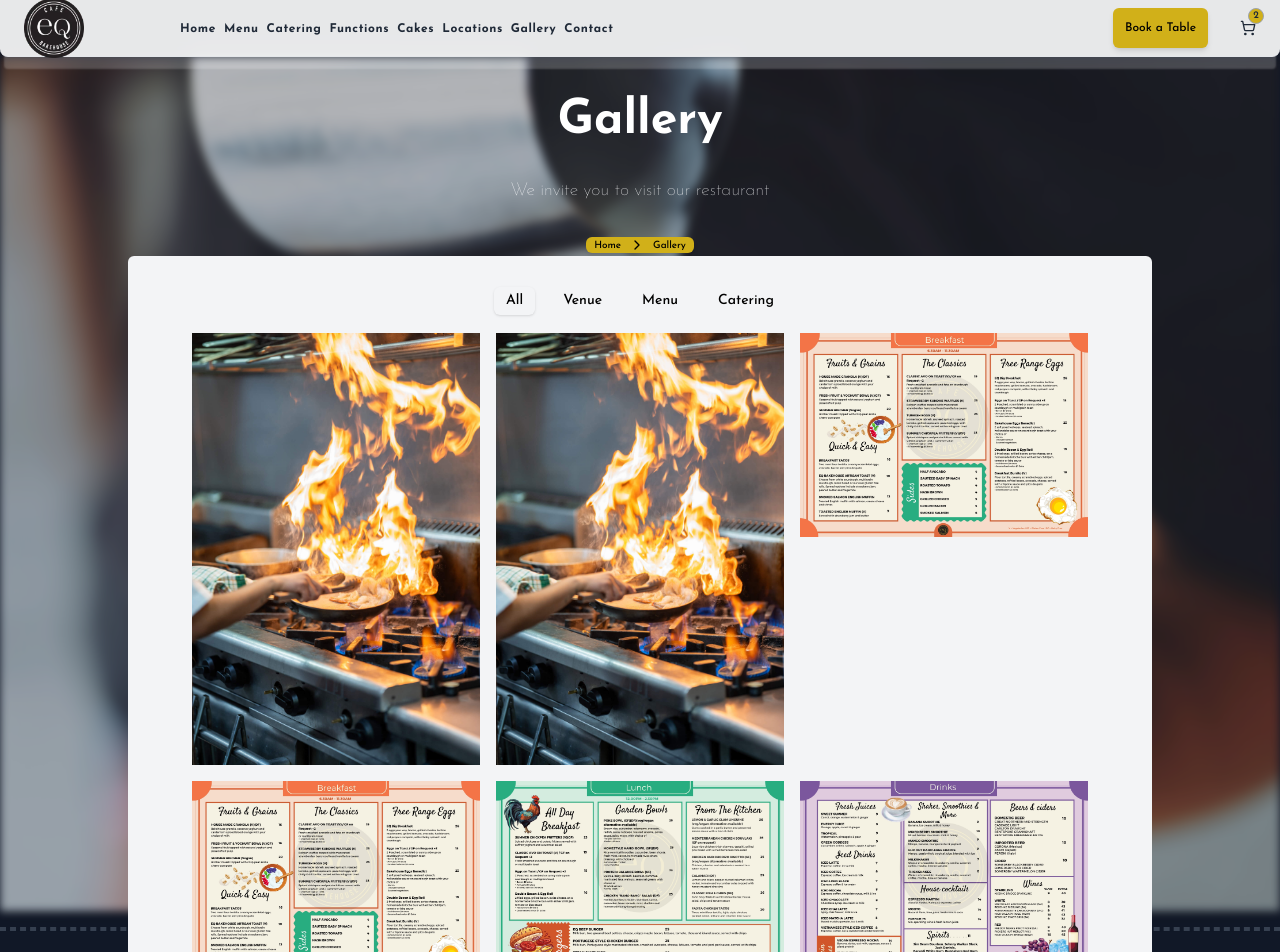
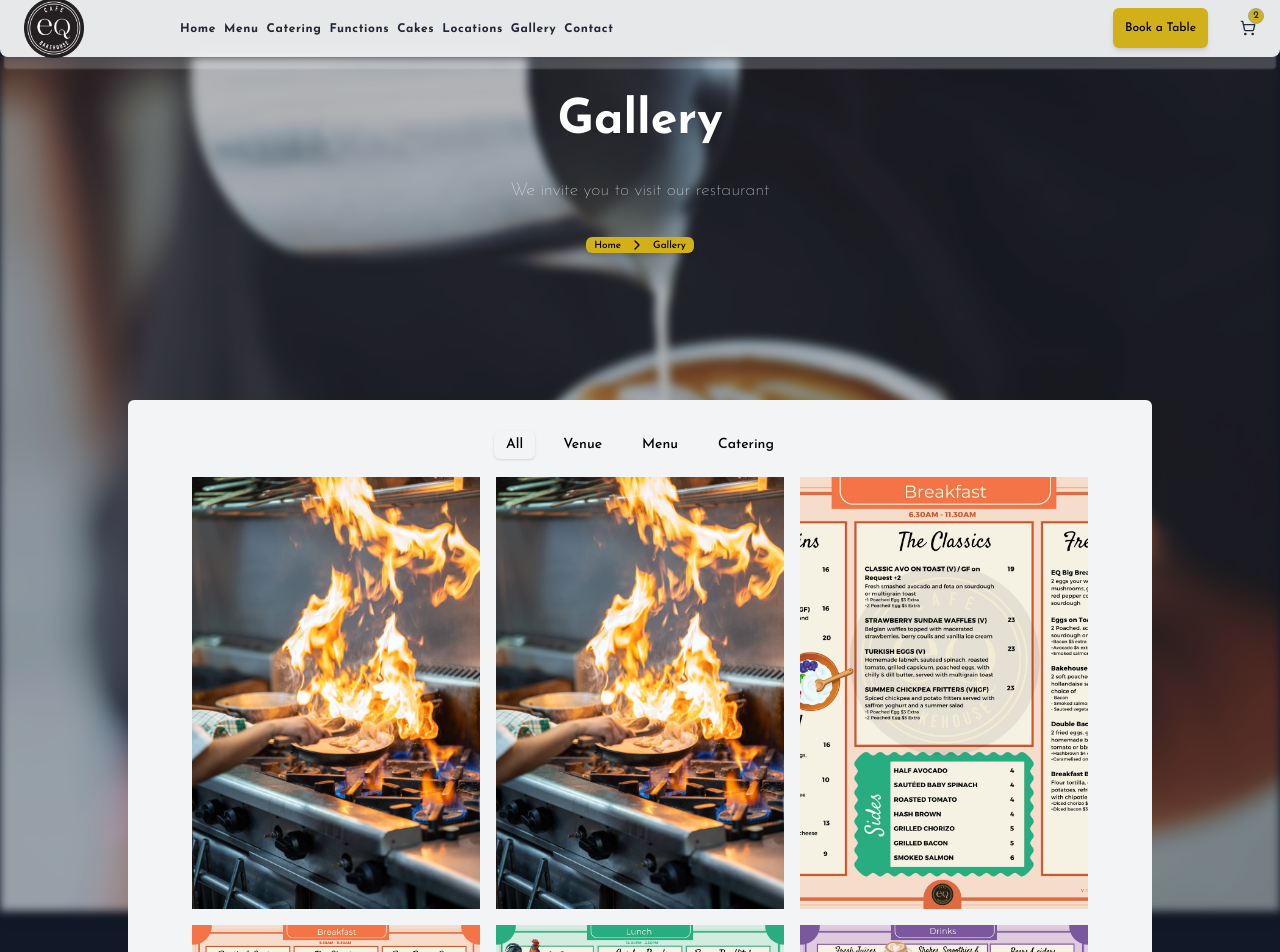
Before and after one commit to bjadhs/eq_cafe, a Next.js app: page /gallery in a window 1280 px wide. Shown: the top 952 px of the page. Built offline with nearby package versions, Linux system fonts and the light colour scheme.

Commit message:
Animating onLoad not worked as image not cached have to use parent Tab to trigger active Tab to change

```diff
--- a/app/gallery/page.tsx
+++ b/app/gallery/page.tsx
@@ -1,88 +1,52 @@
+'use client';
 import galleryItems, { GalleryType } from '@/lib/gallery_items';
-import { Tabs, TabsContent, TabsList, TabsTrigger } from '@/components/ui/tabs';
-import Image from 'next/image';
+import { Tabs, TabsList, TabsTrigger } from '@/components/ui/tabs';
+import CustomTabsContent from '@/components/CustomTabsContent';
+import { useEffect, useState } from 'react';
 
 const Gallery = () => {
-  const allGalleryItems = galleryItems;
-  const venueGalleryItems = galleryItems.filter(
-    (g) => g.gallery === GalleryType.Venue
-  );
-  const menuGalleryItems = galleryItems.filter(
-    (g) => g.gallery === GalleryType.Menu
-  );
-  const cateringGalleryItems = galleryItems.filter(
-    (g) => g.gallery === GalleryType.Catering
-  );
+  const [isLoaded, setIsLoaded] = useState(false);
+  const [activeTab, setActiveTab] = useState('All');
+  const filterGalleryItems = (type: GalleryType) =>
+    galleryItems.filter((g) => g.gallery === type);
+
+  const tabs = [
+    { value: 'All', items: galleryItems },
+    { value: 'Venue', items: filterGalleryItems(GalleryType.Venue) },
+    { value: 'Menu', items: filterGalleryItems(GalleryType.Menu) },
+    { value: 'Catering', items: filterGalleryItems(GalleryType.Catering) },
+  ];
+
+  useEffect(() => {
+    setIsLoaded(true);
+  }, [activeTab]);
 
   return (
     <div>
-      <Tabs defaultValue='All' className=''>
+      <Tabs
+        defaultValue='All'
+        className=''
+        onValueChange={(value) => {
+          setActiveTab(value);
+          setIsLoaded(false);
+        }}
+      >
         <TabsList className='w-full mx-auto gap-4 pb-4'>
-          <TabsTrigger value='All'>All</TabsTrigger>
-          <TabsTrigger value='Venue'>Venue</TabsTrigger>
-          <TabsTrigger value='Menu'>Menu</TabsTrigger>
-          <TabsTrigger value='Catering'>Catering</TabsTrigger>
+          {tabs.map((tab) => (
+            <TabsTrigger key={tab.value} value={tab.value}>
+              {tab.value}
+            </TabsTrigger>
+          ))}
         </TabsList>
 
-        <TabsContent value='All'>
-          <div className='grid grid-cols-3 gap-4'>
-            {allGalleryItems.map((item) => (
-              <div key={item.id}>
-                <Image
-                  src={item.img}
-                  alt={item.info}
-                  width={300}
-                  height={200}
-                />
-              </div>
-            ))}
-          </div>
-        </TabsContent>
-
-        <TabsContent value='Venue'>
-          <div className='grid grid-cols-3 gap-4'>
-            {venueGalleryItems.map((item) => (
-              <div key={item.id}>
-                <Image
-                  src={item.img}
-                  alt={item.info}
-                  width={300}
-                  height={200}
-                />
-              </div>
-            ))}
-          </div>
-        </TabsContent>
-
-        <TabsContent value='Menu'>
-          <div className='grid grid-cols-3 gap-4'>
-            {menuGalleryItems.map((item) => (
-              <div key={item.id}>
-                <Image
-                  src={item.img}
-                  alt={item.info}
-                  width={300}
-                  height={200}
-                />
-              </div>
-            ))}
-          </div>
-        </TabsContent>
-
-        <TabsContent value='Catering'>
-          <div className='grid grid-cols-3 gap-4'>
-            {cateringGalleryItems.map((item) => (
-              <div key={item.id}>
-                <Image
-                  src={item.img}
-                  alt={item.info}
-                  width={300}
-                  height={200}
-                />
-              </div>
-            ))}
-          </div>
-        </TabsContent>
+        {tabs.map((tab) => (
+          <CustomTabsContent
+            key={tab.value}
+            value={tab.value}
+            galleryItems={tab.items}
+            isLoaded={isLoaded}
+          />
+        ))}
       </Tabs>
     </div>
   );
--- a/app/layout.tsx
+++ b/app/layout.tsx
@@ -29,7 +29,7 @@ export default function RootLayout({
         <Header />
         <Banner />
 
-        <div className='absolute z-100 top-64 left-0 right-0 min-h-[700px]] max-w-5xl mx-auto py-8 px-16 w-[90%] box bg-gray-100 rounded-md text-black'>
+        <div className='absolute z-100 top-[400px] left-0 right-0 min-h-[800px] max-w-5xl mx-auto py-8 px-16 w-[90%] box bg-gray-100 rounded-md text-black'>
           {children}
         </div>
         <Footer />
--- /dev/null
+++ b/components/CustomTabsContent.tsx
@@ -0,0 +1,39 @@
+'use client';
+
+import Image from 'next/image';
+import { TabsContent } from './ui/tabs';
+import { GalleryItem } from '@/lib/gallery_items';
+
+interface TabsContentProps {
+  value: string;
+  galleryItems: GalleryItem[];
+  isLoaded: boolean;
+}
+
+const CustomTabsContent = ({
+  value,
+  galleryItems,
+  isLoaded,
+}: TabsContentProps) => {
+  return (
+    <TabsContent value={value}>
+      <div className='grid grid-cols-3 gap-4'>
+        {galleryItems.map((item, index) => (
+          <div key={index}>
+            <Image
+              src={item.img}
+              alt={item.info}
+              width={300}
+              height={200}
+              className={`w-full h-full object-cover transition-all duration-700 ${
+                isLoaded ? 'scale-100 opacity-100' : 'scale-30 opacity-10'
+              }`}
+            />
+          </div>
+        ))}
+      </div>
+    </TabsContent>
+  );
+};
+
+export default CustomTabsContent;
--- a/components/shared/Footer.tsx
+++ b/components/shared/Footer.tsx
@@ -13,7 +13,8 @@ const Footer = () => {
   };
 
   return (
-    <div className=' w-full flex flex-col justify-center items-center gap-4 py-4'>
+    <div className='w-full flex flex-col justify-center items-center gap-4 py-4'>
+      <div className='h-[300px]' />
       <DashLine />
       <AboutSection />
       <MenuItem isMobile={false} />
--- a/components/shared/Header.tsx
+++ b/components/shared/Header.tsx
@@ -20,7 +20,6 @@ const Header = () => {
   const [isOpen, setIsOpen] = useState(false);
   const [count, setCount] = useState(2);
   const handleIncrement = () => setCount(count + 1);
-  console.log(isOpen);
 
   return (
     <header className='box sticky top-0 z-50 border-b rounded-b-lg bg-white/90 backdrop-blur py-2 mx-auto max-width-2xl text-gray-800'>
--- a/components/shared/MenuItem.tsx
+++ b/components/shared/MenuItem.tsx
@@ -5,7 +5,7 @@ import Link from 'next/link';
 
 type MenuItemProps = {
   isMobile: boolean;
-  setIsOpen: (isOpen: boolean) => void;
+  setIsOpen?: (isOpen: boolean) => void;
 };
 
 const MenuItem = ({ isMobile, setIsOpen }: MenuItemProps) => {
```
Also changed, not shown: lib/gallery_items.ts (+7 -0 lines), 1 other file (tests, documents, lock files or other folders).
